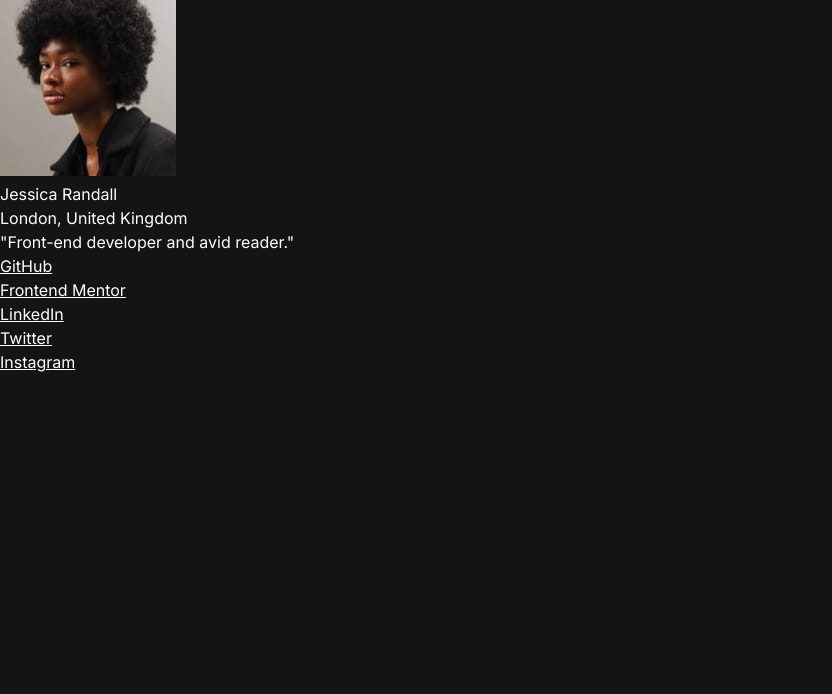
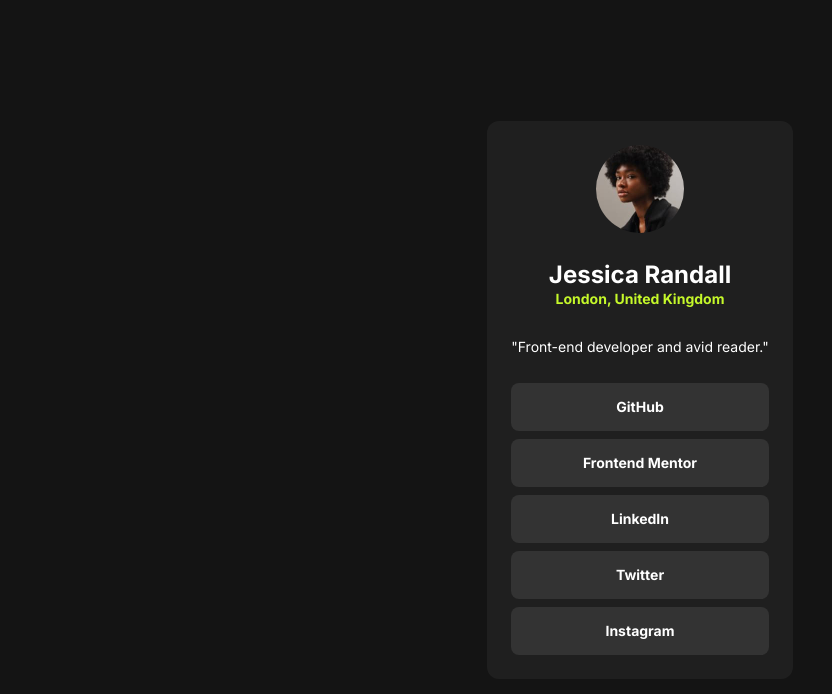
Before and after one commit to przemekkoczwara/social-links-profile, a website built with Vite: page index.html in a window 1280 px wide. Shown: the whole page, without its empty margins (0-832 px from the left). Built offline with nearby package versions, Linux system fonts and the light colour scheme.

Commit message:
Add new styles for page, change variables units

```diff
--- a/index.html
+++ b/index.html
@@ -20,12 +20,14 @@
           alt="Jessica Randall picture"
         />
         <div class="profile-details">
-          <p class="user-name">Jessica Randall</p>
-          <p class="user-address">London, United Kingdom</p>
-          <p class="user-about">"Front-end developer and avid reader."</p>
+          <p class="user-name text-preset-1">Jessica Randall</p>
+          <p class="user-address text-preset-2-bold">London, United Kingdom</p>
+          <p class="user-about text-preset-2">
+            "Front-end developer and avid reader."
+          </p>
         </div>
         <nav>
-          <ul class="website-list">
+          <ul class="card-lists text-preset-2-bold">
             <li><a href="#">GitHub</a></li>
             <li><a href="#">Frontend Mentor</a></li>
             <li><a href="#">LinkedIn</a></li>
--- a/src/style.css
+++ b/src/style.css
@@ -6,15 +6,17 @@
   box-sizing: border-box;
 }
 html {
-  font-size: var(--fs-16);
+  font-size: var(--fs-16); /* 16px = 1rem*/
+}
+li {
+  list-style-type: none;
 }
 a {
-  list-style: none;
+  text-decoration: none;
   color: inherit;
 }
 
 :root {
-
   /* Colors  */
 
   --bg-green: hsl(75, 94%, 57%);
@@ -23,46 +25,93 @@ a {
   --bg-grey-800: hsl(0, 0%, 12%);
   --bg-grey-900: hsl(0, 0%, 8%);
 
-  /* font sizes */
-  --fs-40: 40px;
-  --fs-24: 24px;
-  --fs-16: 16px;
-  --fs-14: 14px;
-  --fs-12: 12px;
-  --fs-8: 8px;
-  --fs-4: 4px;
+  /* font sizes & font space */
+
+  --fsize-24: 1.5rem; /* 24px */
+  --fszie-16: 1rem; /* 16px */
+  --fsize-14: 0.875rem; /* 14px */
+
+  --fspace-40: 2.5rem; /* 40px */
+  --fspace-24: 1.5rem; /* 24px */
+  --fspace-16: 1rem; /* 16px */
+  --fspace-12: 0.75rem; /* 12px */
+  --fspace-8: 0.5rem; /* 8px */
+  --fspace-4: 0.25rem; /* 4px */
 
   /* font weights */
 
-  --fw-400: 400;
-  --fw-600: 600;
-  --fw-700: 700;
+  --fweight-400: 400;
+  --fweight-600: 600;
+  --fweight-700: 700;
 
   /* line hight */
 
-  --lh: 150%;
+  --line-hight-base: 150%;
 }
 
 /* Typograpy  Weights: 400, 600, 700*/
 
-.text-24-bold {
-  font-size: var(--fs-24);
-  font-weight: var(--fw-600);
+.text-preset-1 {
+  font-size: var(--fsize-24);
+  font-weight: var(--fweight-700);
 }
-.text-14-bold {
-  font-size: var(--fs-14);
-  font-weight: var(--fw-600);
+.text-preset-2-bold {
+  font-size: var(--fsize-14);
+  font-weight: var(--fweight-700);
 }
 
-.text-14-regular {
-  font-size: var(--fs-14);
-  font-weight: var(--fw-400);
+.text-preset-2 {
+  font-size: var(--fsize-14);
+  font-weight: var(--fweight-400);
 }
 
 body {
   font-family: 'Inter', sans-serif;
   font-style: normal;
-  line-height: var(--lh);
+  line-height: var(--line-hight-base);
   background: var(--bg-grey-900);
   color: var(--bg-white);
+  display: flex;
+  justify-content: center;
+  align-items: center;
+  height: 100vh;
 }
+
+.container {
+  margin: auto;
+  padding: 0 1rem;
+}
+
+.card-profile {
+  background-color: var(--bg-grey-800);
+  max-width: 24rem; /* 384px */
+  padding: var(--fspace-24);
+  text-align: center;
+  border-radius: var(--fspace-12);
+}
+
+img {
+  width: 5.5rem; /*88px*/
+  height: 5.5rem; /*88px*/
+  border-radius: 50%;
+}
+
+.profile-details {
+  margin-top: var(--fspace-24);
+  margin-bottom: var(--fspace-24);
+}
+.user-address {
+  color: var(--bg-green);
+}
+.user-about {
+  margin-top: var(--fspace-24);
+}
+li {
+  background-color: var(--bg-grey-700);
+  padding: var(--fspace-12);
+  border-radius: var(--fspace-8);
+  margin-bottom: var(--fspace-8);
+}
+li:last-child {
+  margin-bottom: 0;
+}
```
